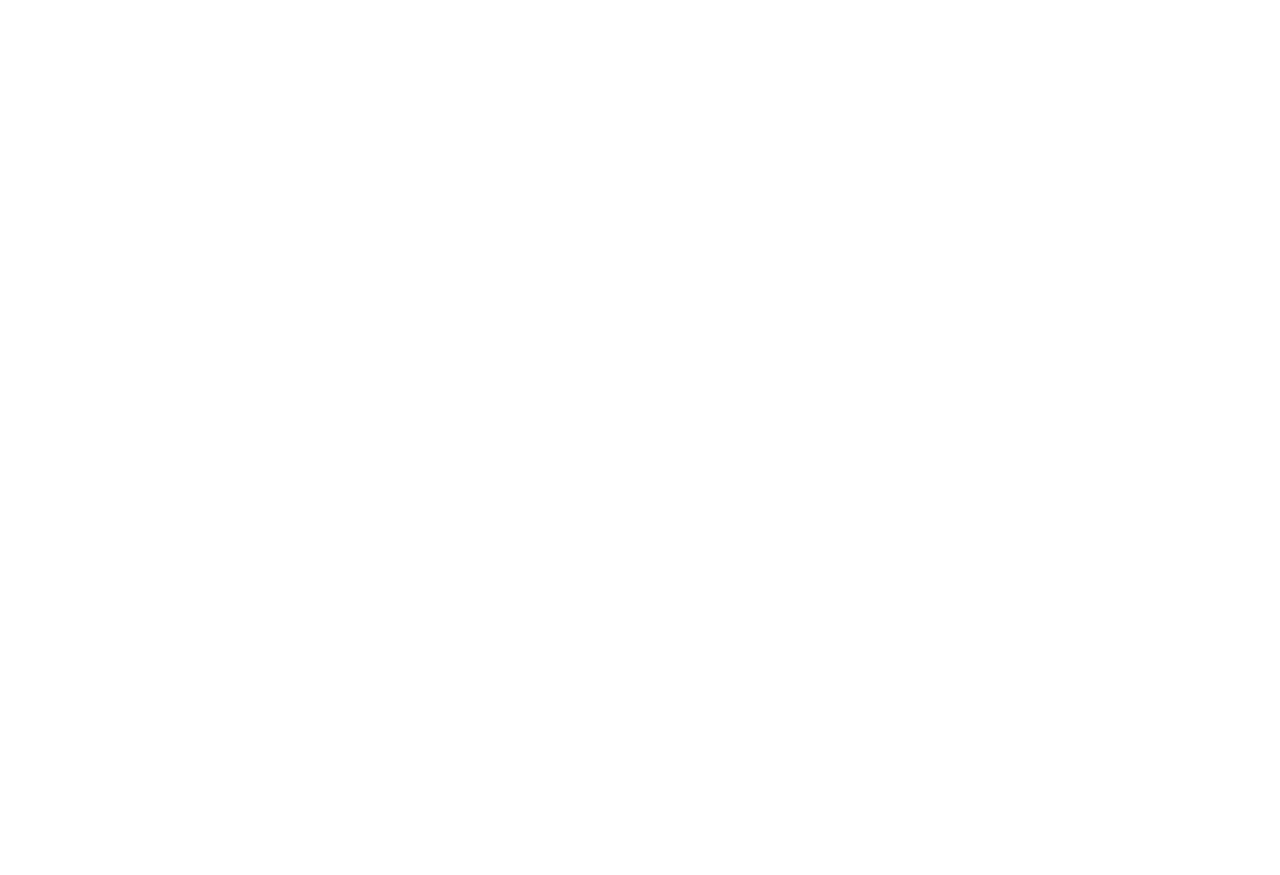
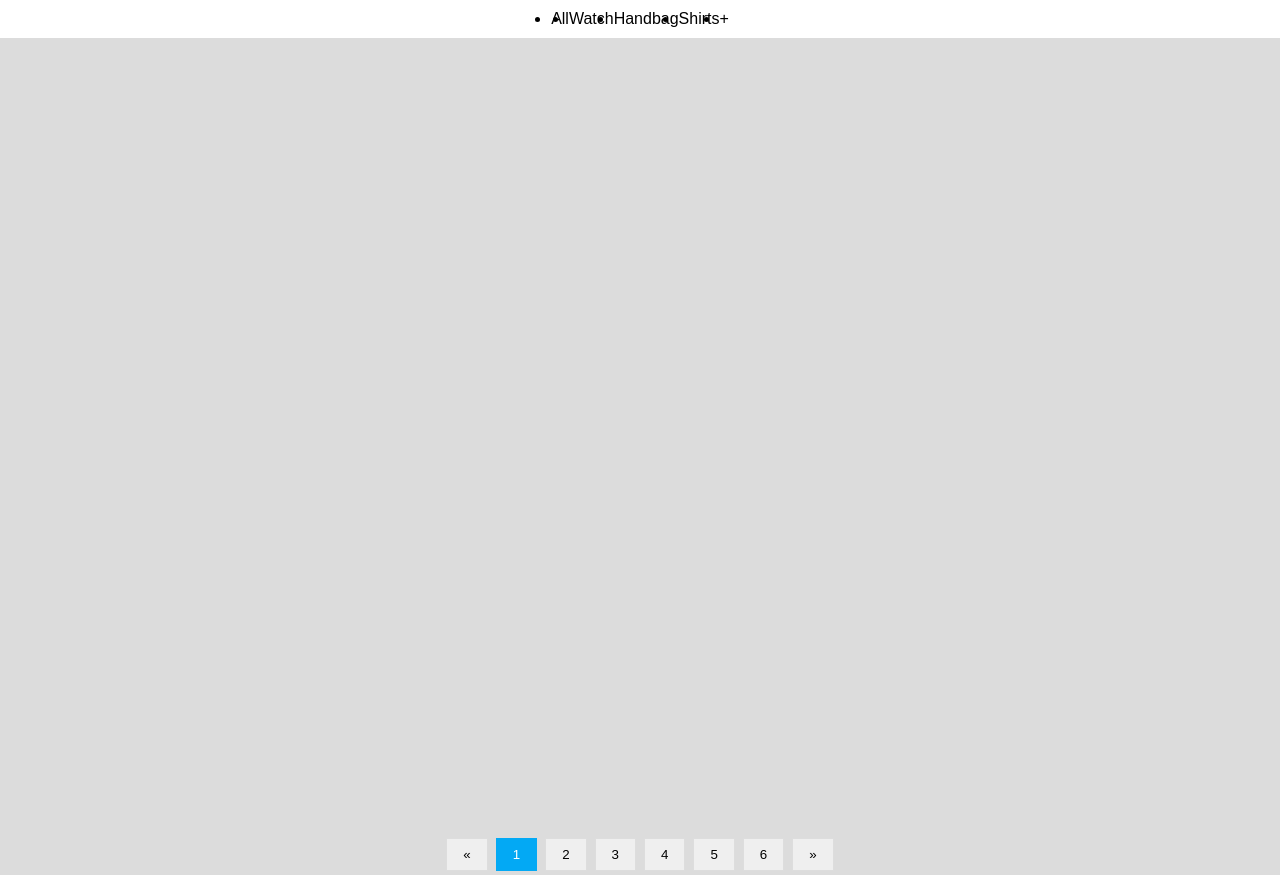
Before and after one commit to tua2/ex1, a plain HTML site: page index.html in a window 1280 px wide. Before the commit the page ends 800 px from the top, so only its background shows below. Drawn offline with Linux system fonts and the light colour scheme.

Commit message:
pagination,js

```diff
--- a/css/style.css
+++ b/css/style.css
@@ -0,0 +1,60 @@
+
+*{
+    margin: 0;
+    padding: 0;
+    box-sizing: border-box;
+    font-family: sans-serif;
+}
+
+.container {
+    display: flex;
+    justify-content: center;
+    align-content: center;
+    min-height: 100vh;
+    background: #dcdcdc;
+}
+
+.filter {
+    display: flex;
+    margin: 10px;
+    justify-content: center;
+    align-items: center;
+  }
+
+.action {
+    position: absolute;
+    top: 10px;
+    right: 10px;
+  }
+
+.center {
+    text-align: center;
+    background: #dcdcdc;
+}
+
+.pagination{
+    display: inline-block;
+background: #dcdcdc;
+}
+
+.pagination button {
+    cursor: pointer;
+    color: black;
+    float: left;
+    padding: 8px 16px;
+    text-decoration: none;
+    transition: background-color 0.3s;
+    border: 1px solid #ddd;
+    margin: 0 4px;
+  }
+
+  .pagination button.active {
+    background-color: #03a9f4;
+    color: white;
+    border: 1px solid #03a9f4;
+  }
+
+  .pagination button:hover:not(.active) {
+    background-color: #03a9f4;
+    color: white;
+  }
--- a/index.html
+++ b/index.html
@@ -5,8 +5,36 @@
     <meta http-equiv="X-UA-Compatible" content="IE=edge">
     <meta name="viewport" content="width=device-width, initial-scale=1.0">
     <title>18521606</title>
+    <link rel="stylesheet" href="./css/style.css">
 </head>
 <body>
+    <section>
+        <ul class="filter">
+            <li class="list" data-filter="All">All</li>
+            <li class="list" data-filter="Watch">Watch</li>
+            <li class="list" data-filter="Handbag">Handbag</li>
+            <li class="list" data-filter="Shirts">Shirts</li>
+            <li class="list" data-filter="+">+</li>
+        </ul>
 
+        <div class="container">
+
+        </div>
+
+        <div class="center">
+            <div class="pagination">
+                <button href="#">&laquo;</button>
+                <button href="#" class="active">1</button>
+                <button href="#">2</button>
+                <button href="#">3</button>
+                <button href="#">4</button>
+                <button href="#">5</button>
+                <button href="#">6</button>
+                <button href="#">&raquo;</button>
+
+            </div>
+        </div>
+    </section>
+    <script src="script.js"></script>
 </body>
 </html>
--- /dev/null
+++ b/script.js
@@ -0,0 +1,11 @@
+const buttonsPagination=document.querySelectorAll(".pagination >button");
+for(let i=0;i<buttonsPagination.length;i++)
+{
+    buttonsPagination[i].addEventListener("click",function(){
+        for(let j=0;j<buttonsPagination.length;j++){
+            buttonsPagination[j].classList.remove("active");
+
+        }
+        this.classList.add("active");
+    })
+}
```
